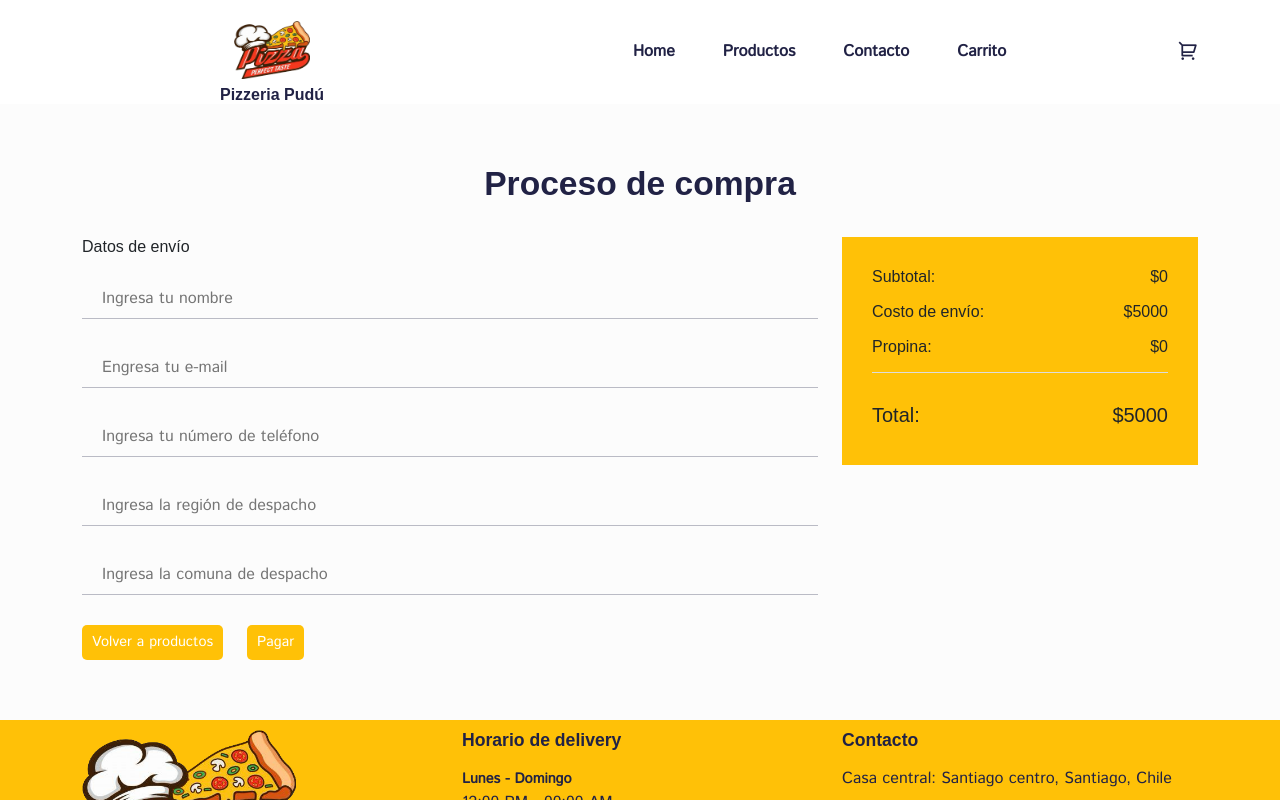
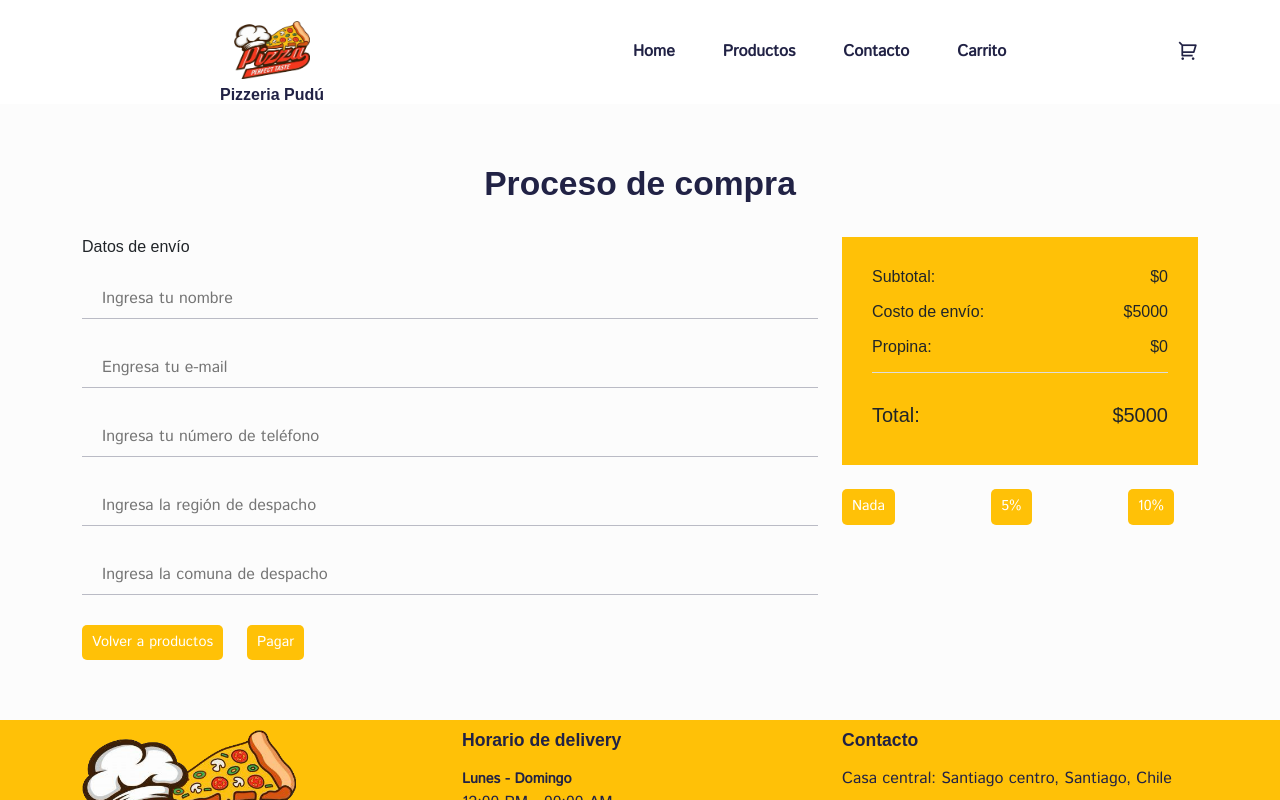
Before and after one commit to iChavy/PEP3-Tingeso, a React (Create React App) app in the folder pizzeria/: page /comprar in a window 1280 px wide. Shown: the top 800 px of the page. Built offline with nearby package versions, Linux system fonts and the light colour scheme; a web font is replaced by a local one.

Commit message:
[refactor] se añade boton propina sin funcionalidad

```diff
--- a/pizzeria/src/Pages/Comprar.jsx
+++ b/pizzeria/src/Pages/Comprar.jsx
@@ -1,4 +1,4 @@
-import React, { useState } from "react";
+import React, { useState, useEffect } from "react";
 import { useSelector, useDispatch } from "react-redux";
 import { Container, Row, Col } from "reactstrap";
 import Helmet from "../Components/Helmet/Helmet.js";
@@ -7,7 +7,12 @@ import { cartActions } from "../store/shopping-cart/cartSlice";
 
 import "../assets/comprar-pagina.css";
 
+
+
 const Comprar = () => {
+
+
+
   const dispatch = useDispatch();
 
   const vaciarCarrito = () => {
@@ -100,7 +105,11 @@ const Comprar = () => {
                   <Link to="/productos">Volver a productos</Link>
                 </button>
 
-                <button type="submit" className="addTOCart__btn" onClick={vaciarCarrito}>
+                <button
+                  type="submit"
+                  className="addTOCart__btn"
+                  onClick={vaciarCarrito}
+                >
                   <Link to="/pago">Pagar</Link>
                 </button>
               </form>
@@ -123,6 +132,13 @@ const Comprar = () => {
                   </h5>
                 </div>
               </div>
+              <br />
+
+              <div className="d-flex align-items-center justify-content-between">
+                <button className="addTOCart__btn me-4">Nada</button>
+                <button className="addTOCart__btn me-4">5%</button>
+                <button className="addTOCart__btn me-4">10%</button>
+              </div>
             </Col>
           </Row>
         </Container>
```
